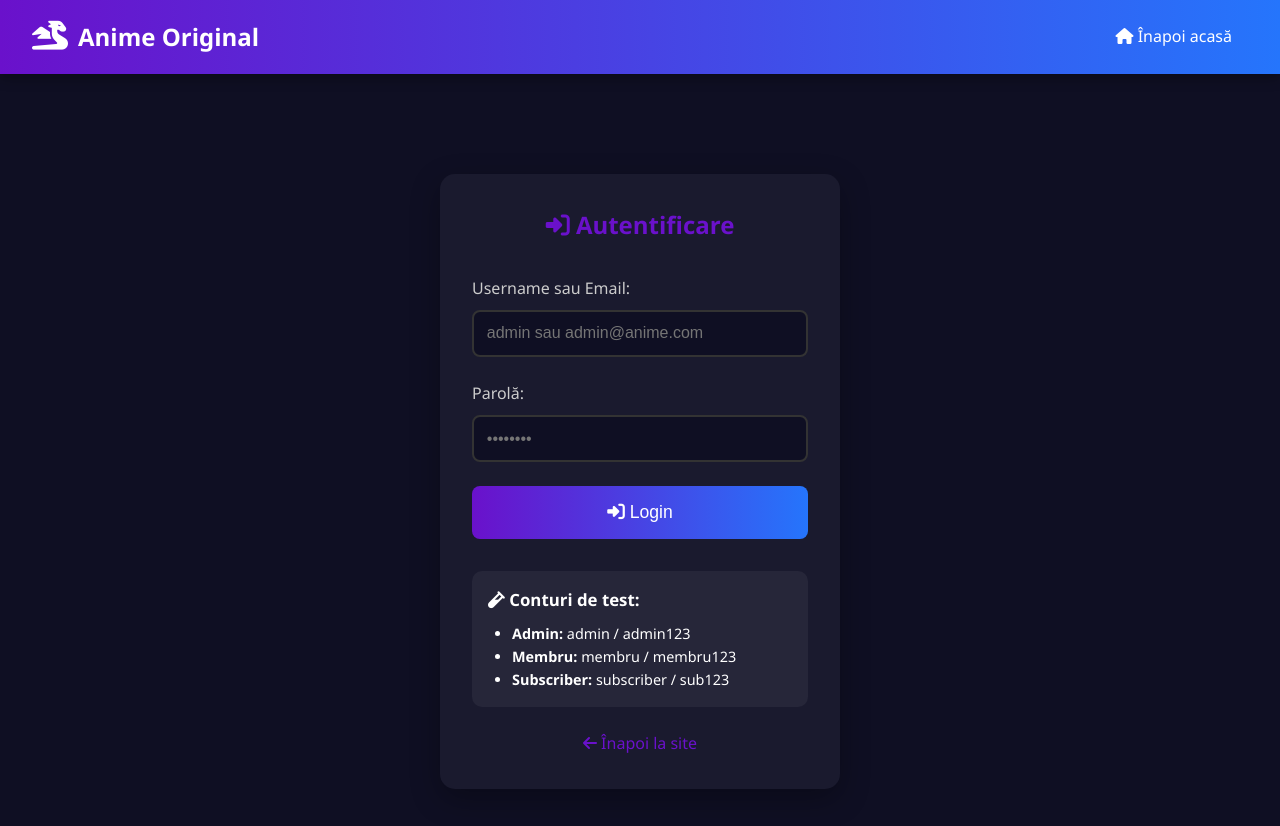
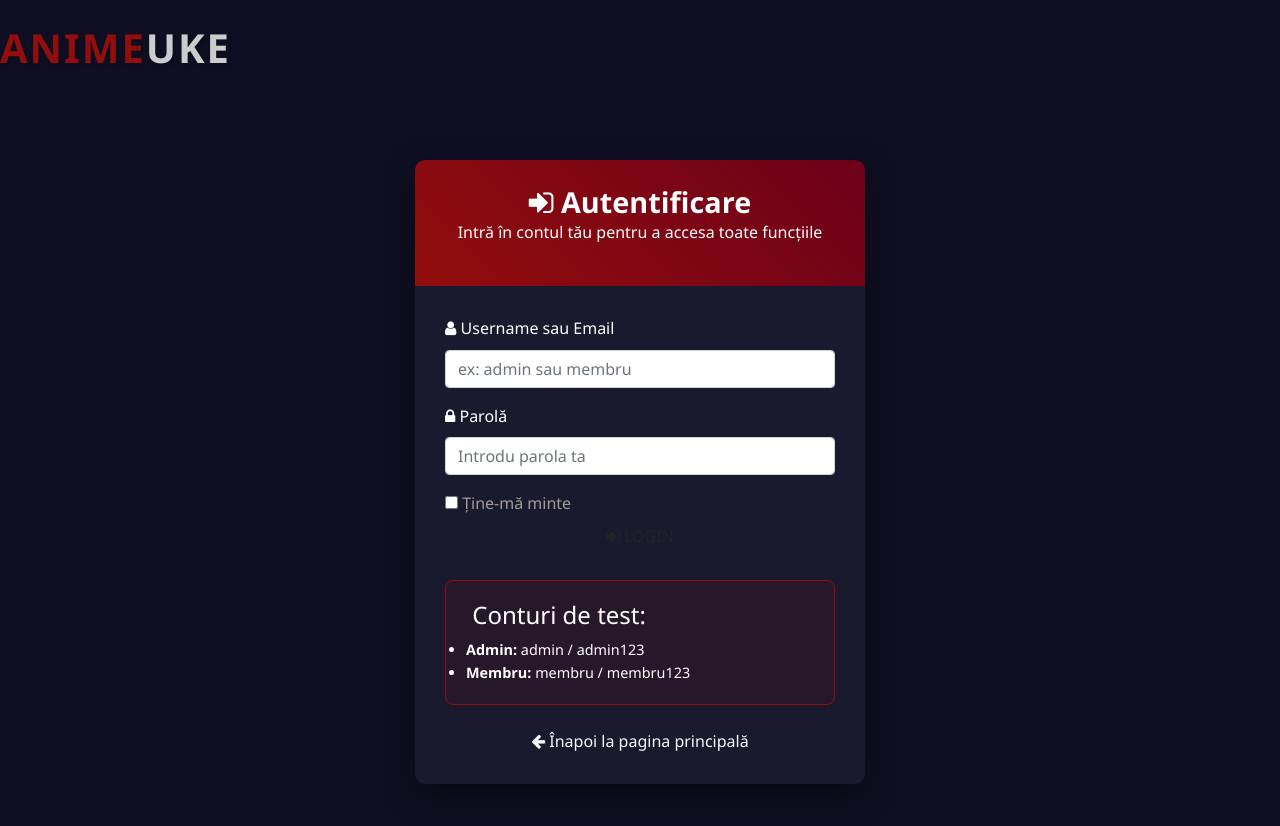
Before and after one commit to ExMarius/anime-uke, a plain HTML site: page login.html in a window 1280 px wide. Drawn offline with nearby package versions, Linux system fonts and the light colour scheme.

Commit message:
Update login.html

```diff
--- a/login.html
+++ b/login.html
@@ -3,170 +3,188 @@
 <head>
     <meta charset="UTF-8">
     <meta name="viewport" content="width=device-width, initial-scale=1.0">
-    <title>Login - Anime Original</title>
+    <title>Login - Anime Uke</title>
+
+    <!-- Bootstrap 4 -->
+    <link rel="stylesheet" href="https://stackpath.bootstrapcdn.com/bootstrap/4.4.1/css/bootstrap.min.css">
+    <!-- Font Awesome -->
+    <link rel="stylesheet" href="https://cdnjs.cloudflare.com/ajax/libs/font-awesome/4.7.0/css/font-awesome.min.css">
+    <!-- Google Fonts -->
+    <link href="https://fonts.googleapis.com/css2?family=Lato:wght@300;400;700;900&display=swap" rel="stylesheet">
+
+    <!-- Custom CSS -->
     <link rel="stylesheet" href="style.css">
-    <link rel="stylesheet" href="https://cdnjs.cloudflare.com/ajax/libs/font-awesome/6.4.0/css/all.min.css">
+
     <style>
         .login-container {
-            max-width: 400px;
-            margin: 100px auto;
-            padding: 2rem;
-            background: #1a1a2e;
-            border-radius: 15px;
-            box-shadow: 0 10px 30px rgba(0,0,0,0.3);
+            max-width: 450px;
+            margin: 80px auto;
+            padding: 0;
+            border-radius: 10px;
+            overflow: hidden;
+            box-shadow: 0 10px 30px rgba(0,0,0,0.5);
         }
 
-        .login-container h2 {
+        .login-header {
+            background: linear-gradient(45deg, #920d0d, #6d0019);
+            padding: 25px;
             text-align: center;
-            margin-bottom: 2rem;
-            color: #6a11cb;
+            color: white;
         }
 
-        .form-group {
-            margin-bottom: 1.5rem;
+        .login-header h2 {
+            margin: 0;
+            font-size: 1.8rem;
+            font-weight: bold;
         }
 
-        .form-group label {
-            display: block;
-            margin-bottom: 0.5rem;
-            color: #ccc;
-        }
-
-        .form-group input {
-            width: 100%;
-            padding: 0.8rem;
-            border: 2px solid #333;
-            border-radius: 8px;
-            background: #0f0f23;
-            color: white;
-            font-size: 1rem;
-        }
-
-        .form-group input:focus {
-            outline: none;
-            border-color: #6a11cb;
-        }
-
-        .btn-login {
-            width: 100%;
-            padding: 1rem;
-            background: linear-gradient(90deg, #6a11cb, #2575fc);
-            color: white;
-            border: none;
-            border-radius: 8px;
-            font-size: 1.1rem;
-            cursor: pointer;
-            transition: opacity 0.3s;
-        }
-
-        .btn-login:hover {
-            opacity: 0.9;
+        .login-body {
+            background: #1a1a2e;
+            padding: 30px;
         }
 
         .test-accounts {
-            margin-top: 2rem;
-            padding: 1rem;
-            background: rgba(255,255,255,0.05);
-            border-radius: 10px;
+            background: rgba(146, 13, 13, 0.1);
+            border: 1px solid #920d0d;
+            border-radius: 8px;
+            padding: 20px;
+            margin-top: 25px;
             font-size: 0.9rem;
         }
 
-        .back-link {
-            display: block;
+        .logo {
             text-align: center;
-            margin-top: 1.5rem;
-            color: #6a11cb;
-            text-decoration: none;
+            margin-bottom: 20px;
         }
 
-        .back-link:hover {
-            text-decoration: underline;
+        .logo h1 {
+            color: #920d0d;
+            font-size: 2.5rem;
+            font-weight: 900;
+            text-transform: uppercase;
+            letter-spacing: 2px;
+            text-shadow: 2px 2px 4px rgba(0,0,0,0.3);
         }
 
-        .error-message {
-            color: #ff6b6b;
-            text-align: center;
-            margin-top: 1rem;
-            padding: 0.5rem;
-            background: rgba(255,107,107,0.1);
-            border-radius: 5px;
-            display: none;
+        .logo span {
+            color: #CCC;
         }
     </style>
 </head>
-<body>
-    <nav class="navbar">
-        <div class="logo">
-            <i class="fas fa-dragon"></i> Anime Original
+<body class="main-body">
+    <!-- Logo -->
+    <div class="logo mt-4">
+        <h1>ANIME<span>UKE</span></h1>
     </div>
-        <div class="nav-links">
-            <a href="index.html"><i class="fas fa-home"></i> Înapoi acasă</a>
+
+    <!-- Login Container -->
+    <div class="login-container">
+        <div class="login-header">
+            <h2><i class="fa fa-sign-in"></i> Autentificare</h2>
+            <p>Intră în contul tău pentru a accesa toate funcțiile</p>
         </div>
-    </nav>
 
-    <div class="login-container">
-        <h2><i class="fas fa-sign-in-alt"></i> Autentificare</h2>
+        <div class="login-body">
+            <!-- Error Message -->
+            <div class="alert alert-danger" id="error-message" style="display: none;">
+                <i class="fa fa-exclamation-triangle"></i> <span id="error-text"></span>
+            </div>
 
+            <!-- Login Form -->
+            <form id="loginForm">
                 <div class="form-group">
-            <label for="username">Username sau Email:</label>
-            <input type="text" id="username" placeholder="admin sau admin@anime.com">
+                    <label for="username"><i class="fa fa-user"></i> Username sau Email</label>
+                    <input type="text" class="form-control anime-input" id="username"
+                           placeholder="ex: admin sau membru" required>
                 </div>
 
                 <div class="form-group">
-            <label for="password">Parolă:</label>
-            <input type="password" id="password" placeholder="••••••••">
+                    <label for="password"><i class="fa fa-lock"></i> Parolă</label>
+                    <input type="password" class="form-control anime-input" id="password"
+                           placeholder="Introdu parola ta" required>
                 </div>
 
-        <button class="btn-login" onclick="attemptLogin()">
-            <i class="fas fa-sign-in-alt"></i> Login
-        </button>
-
-        <div class="error-message" id="error-message">
-            <!-- Mesaj de eroare -->
+                <div class="remember-forgot">
+                    <div class="remember-me">
+                        <input type="checkbox" id="remember-me">
+                        <label for="remember-me" style="margin-bottom: 0; color: #a59b9b; font-weight: normal;">
+                            Ține-mă minte
+                        </label>
+                    </div>
                 </div>
 
+                <button type="submit" class="btn btn-anime btn-block">
+                    <i class="fa fa-sign-in"></i> LOGIN
+                </button>
+            </form>
+
+            <!-- Test Accounts -->
             <div class="test-accounts">
-            <h3><i class="fas fa-vial"></i> Conturi de test:</h3>
-            <ul style="margin-top: 0.5rem; padding-left: 1.5rem;">
+                <h4><i class="fa fa-vial"></i> Conturi de test:</h4>
+                <ul class="mb-0">
                     <li><strong>Admin:</strong> admin / admin123</li>
                     <li><strong>Membru:</strong> membru / membru123</li>
-                <li><strong>Subscriber:</strong> subscriber / sub123</li>
                 </ul>
             </div>
 
-        <a href="index.html" class="back-link">
-            <i class="fas fa-arrow-left"></i> Înapoi la site
+            <!-- Back to Home -->
+            <div class="text-center mt-4">
+                <a href="index.html" class="text-light">
+                    <i class="fa fa-arrow-left"></i> Înapoi la pagina principală
                 </a>
             </div>
+        </div>
+    </div>
 
+    <!-- Scripts -->
     <script src="script.js"></script>
     <script>
-        function attemptLogin() {
-            const username = document.getElementById('username').value;
-            const password = document.getElementById('password').value;
-            const errorMsg = document.getElementById('error-message');
+        document.addEventListener('DOMContentLoaded', function() {
+            const loginForm = document.getElementById('loginForm');
+            const errorMessage = document.getElementById('error-message');
+            const errorText = document.getElementById('error-text');
 
+            // Handle form submission
+            loginForm.addEventListener('submit', function(e) {
+                e.preventDefault();
+
+                const username = document.getElementById('username').value.trim();
+                const password = document.getElementById('password').value.trim();
+
+                // Validate inputs
                 if (!username || !password) {
-                errorMsg.textContent = 'Completează ambele câmpuri!';
-                errorMsg.style.display = 'block';
+                    showError('Completează ambele câmpuri!');
                     return;
                 }
 
-            const result = window.loginUser(username, password);
+                // Attempt login using function from script.js
+                const result = loginUser(username, password);
 
                 if (result.success) {
+                    // Redirect to homepage
                     window.location.href = 'index.html';
                 } else {
-                errorMsg.textContent = result.message;
-                errorMsg.style.display = 'block';
+                    showError(result.message);
                 }
+            });
+
+            // Show error function
+            function showError(message) {
+                errorText.textContent = message;
+                errorMessage.style.display = 'block';
+
+                // Auto-hide error after 5 seconds
+                setTimeout(() => {
+                    errorMessage.style.display = 'none';
+                }, 5000);
             }
 
-        // Permite login cu Enter
+            // Allow login with Enter key
             document.getElementById('password').addEventListener('keypress', function(e) {
                 if (e.key === 'Enter') {
-                attemptLogin();
+                    loginForm.dispatchEvent(new Event('submit'));
                 }
+            });
         });
     </script>
 </body>
```
Lines whose indentation alone changed are shown as unchanged.
